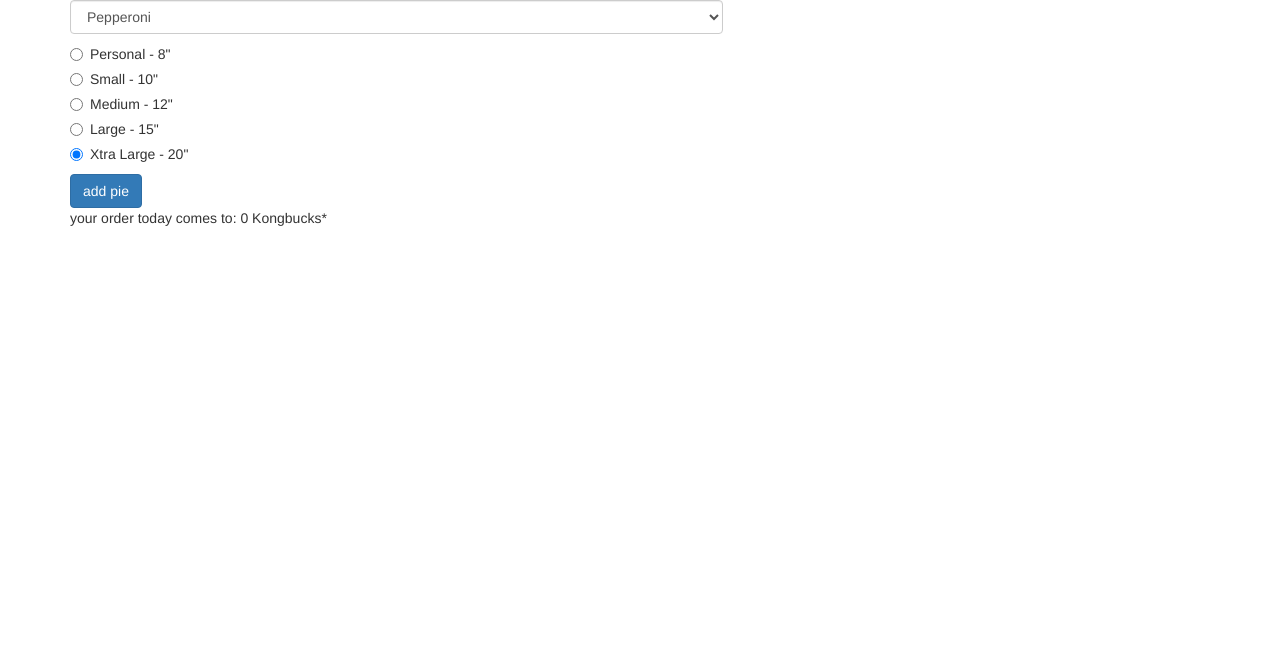
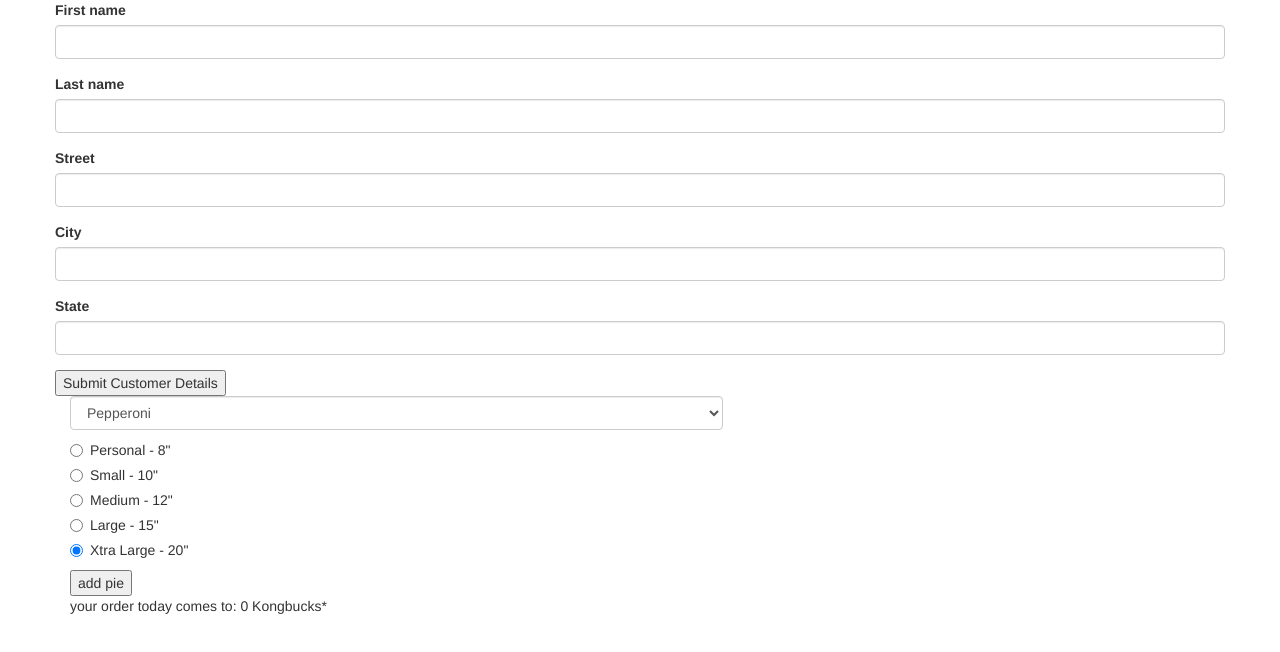
Before and after one commit to CGosser/friday-4, a plain HTML site: page index.html in a window 1280 px wide. Drawn offline with Linux system fonts and the light colour scheme.

Commit message:
create customer info input fields and customer constructer

```diff
--- a/index.html
+++ b/index.html
@@ -10,11 +10,36 @@
 </head>
 <body>
   <div class="container">
-    <div class="row">
+
+    <div class="row" id="customerDetails">
+      <form id="newCustomer">
+        <div class="form-group">
+          <label for="new-first-name">First name</label>
+          <input type="text" class="form-control" id="firstName">
+        </div>
+        <div class="form-group">
+          <label for="new-last-name">Last name</label>
+          <input type="text" class="form-control" id="lastName">
+        </div>
+        <div class="address">
+          <div class="form-group">
+            <label for="street">Street</label>
+            <input type="text" class="form-control" id="street">
+          </div>
+          <div class="form-group">
+            <label for="city">City</label>
+            <input type="text" class="form-control" id="city">
+          </div>
+          <div class="form-group">
+            <label for="state">State</label>
+            <input type="text" class="form-control" id="state">
+          </div>
+        </div>
+          <button type="button" id="submitCustomer">Submit Customer Details</button>
+        </div>
+
+        <div class="row" id="pizzaOptions">
           <div class="col-lg-7">
-
-
-
             <select class="form-control" id="topping">
               <option value="pepperoni">Pepperoni</option>
               <option value="sausage">Sausage</option>
@@ -49,11 +74,11 @@
             </div>
             <div class="radio">
               <label>
-      <input type="radio" name="size" value="Xtra" checked>
+                <input type="radio" name="size" value="xtra" checked>
                 Xtra Large - 20"
               </label>
             </div>
-  <button type="button" class="btn btn-primary" id="add-pizza">add pie</button>
+            <button type="button" id="add-pizza">add pie</button>
             <div class="order">
               <p id="totalPrice">your order today comes to: <span id="price">0</span> Kongbucks*</p>
               <ul id="yourPies">
@@ -64,9 +89,9 @@
 
             <div class="panel" id="thisPizza">
               <h2>This pizza:</h2>
-    <p>The topping on this pizza is: <strong><span class="yourTopping"> </span></strong> </p>
+              <p>The topping on this pizza is: <strong><span class="yourTopping"> </span></strong></p>
               <p>This is a <strong><span class="yourSize"> </span></strong> pizza</p>
-    <p>this pizza costs <strong><span class="yourPrice"> </span> Kongbucks</strong></p>
+              <p>this pizza costs <strong><span class="yourPrice"></span> Kongbucks</strong></p>
             </div>
           </div>
 
--- a/js/scripts.js
+++ b/js/scripts.js
@@ -1,6 +1,12 @@
+function customer(first, last) {
+  this.firstName = first;
+  this.lastName = last;
+  this.address = [];
+}
+
 function pizza(size, topping) {
-this.size = size
-this.topping = topping
+  this.size = size;
+  this.topping = topping;
 }
 
 
@@ -43,6 +49,17 @@ $(document).ready(function(){
   var size = ""
   var piesList = []
   var totalPrice = 0
+  $("#submitCustomer").click(function(event){
+    event.preventDefault()
+    var firstName = $("#firstName").val();
+    var lastName = $("#lastName").val();
+    var street = $("#street").val();
+    var city = $("#city").val();
+    var state = $("#state").val();
+    var you = new customer(firstName, lastName);
+    // customer.address.push(street, city, state)
+    $("#customerDetails").hide()
+  })
   $("#add-pizza").click(function(event){
     event.preventDefault()
     topping = $("#topping").val();
```
Lines whose indentation alone changed are shown as unchanged.
